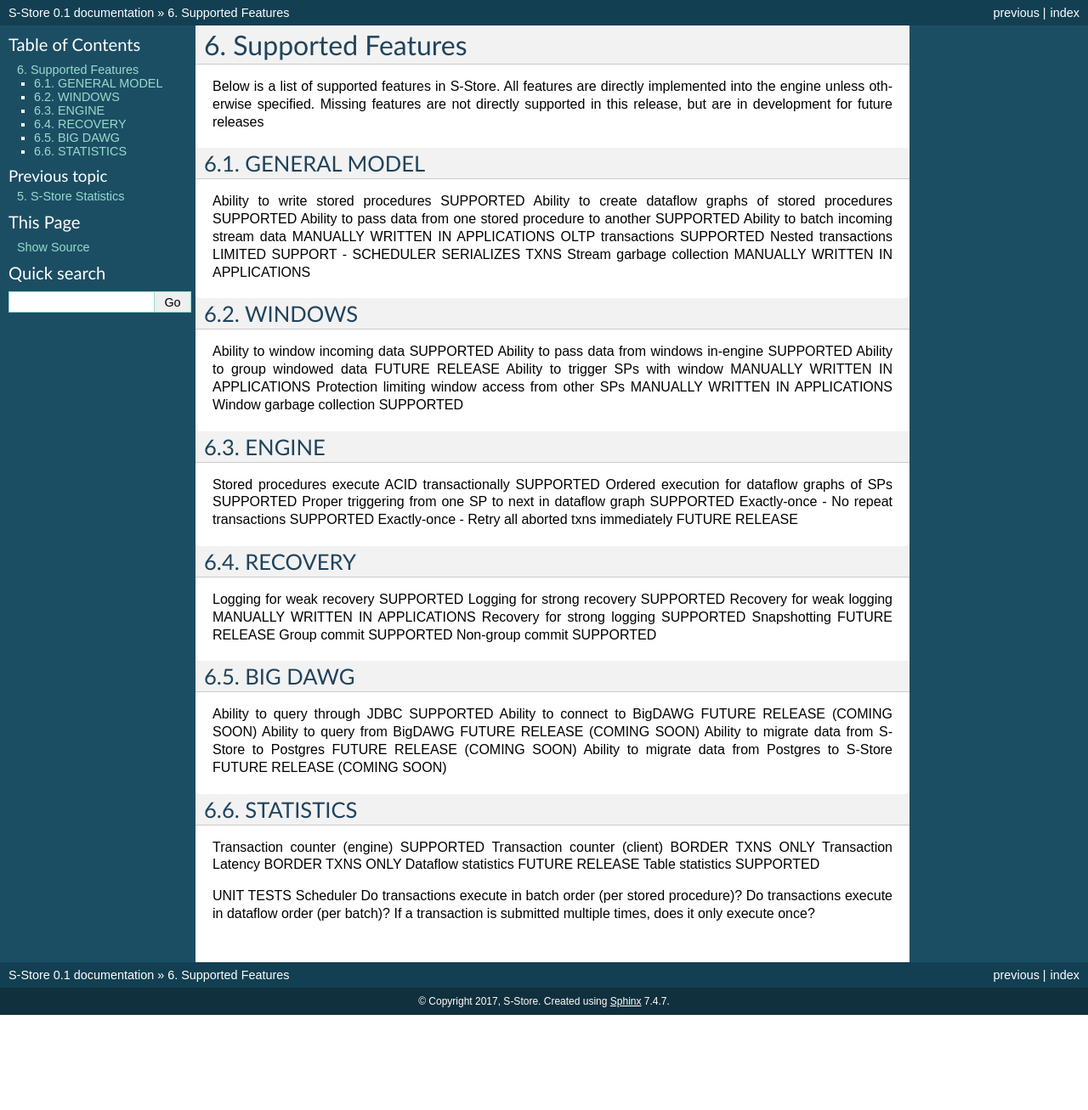
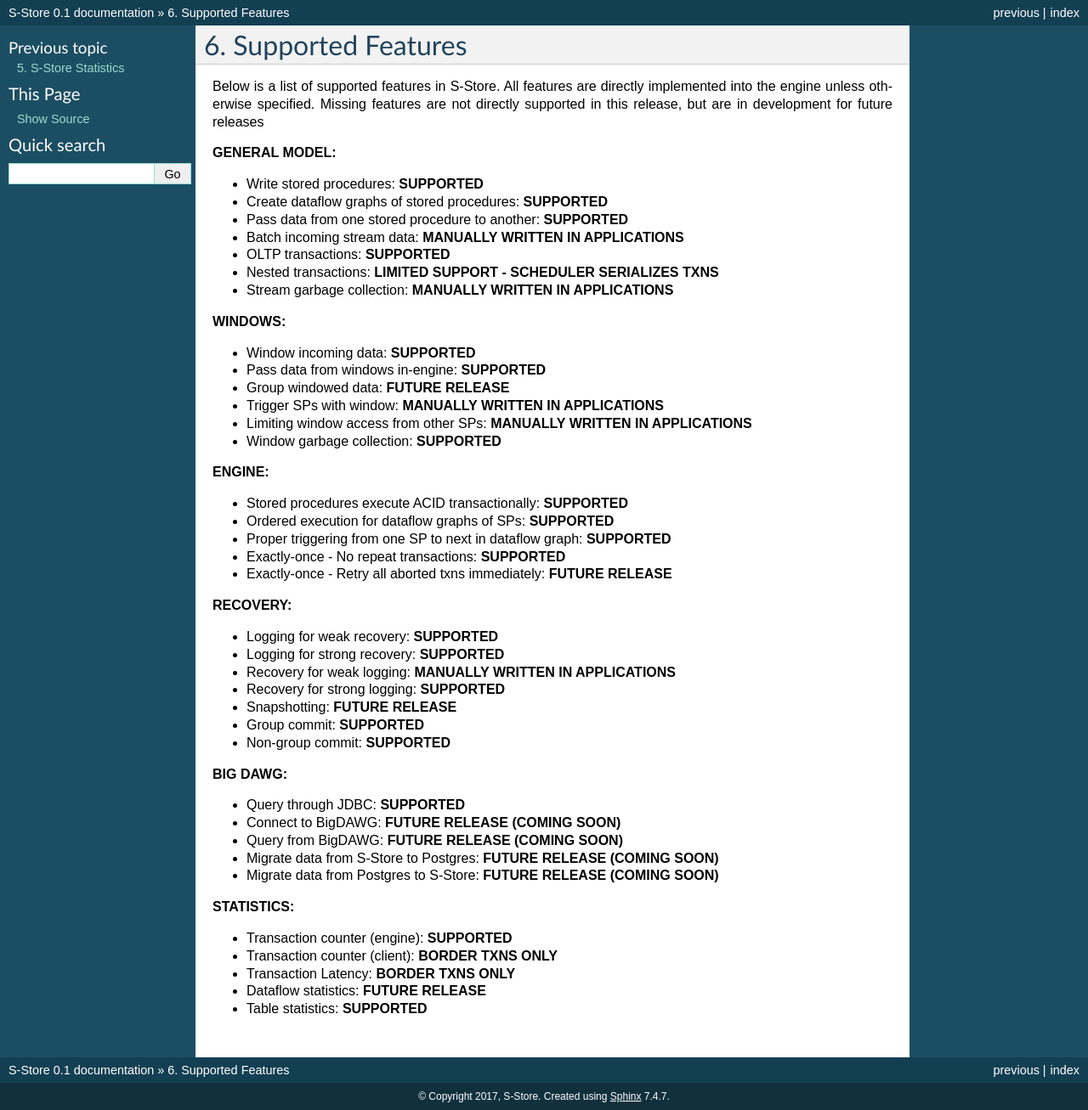
Before and after one commit to jmeehan16/sstore-doc, a Sphinx documentation site: the page built from source/features.rst, in a window 1280 px wide. Shown: the whole page at 85% size. Built offline with Sphinx 7.4.7, drawn with Linux system fonts in a browser that asks for light colours; pages that are not in the unit, such as notebooks, are missing from menus; before the commit the page ends 1195 px from its top, so only the background shows below that.

Commit message:
added features section

```diff
--- a/source/features.rst
+++ b/source/features.rst
@@ -6,62 +6,55 @@ Supported Features
 
 Below is a list of supported features in S-Store.  All features are directly implemented into the engine unless otherwise specified.  Missing features are not directly supported in this release, but are in development for future releases
 
-GENERAL MODEL
--------------
+**GENERAL MODEL:**
 
-Ability to write stored procedures							SUPPORTED
-Ability to create dataflow graphs of stored procedures		SUPPORTED
-Ability to pass data from one stored procedure to another	SUPPORTED
-Ability to batch incoming stream data						MANUALLY WRITTEN IN APPLICATIONS
-OLTP transactions											SUPPORTED
-Nested transactions											LIMITED SUPPORT - SCHEDULER SERIALIZES TXNS
-Stream garbage collection									MANUALLY WRITTEN IN APPLICATIONS
+- Write stored procedures: **SUPPORTED**
+- Create dataflow graphs of stored procedures: **SUPPORTED**
+- Pass data from one stored procedure to another: **SUPPORTED**
+- Batch incoming stream data: **MANUALLY WRITTEN IN APPLICATIONS**
+- OLTP transactions: **SUPPORTED**
+- Nested transactions: **LIMITED SUPPORT - SCHEDULER SERIALIZES TXNS**
+- Stream garbage collection: **MANUALLY WRITTEN IN APPLICATIONS**
 
-WINDOWS
--------
-Ability to window incoming data								SUPPORTED
-Ability to pass data from windows in-engine					SUPPORTED
-Ability to group windowed data								FUTURE RELEASE
-Ability to trigger SPs with window							MANUALLY WRITTEN IN APPLICATIONS
-Protection limiting window access from other SPs			MANUALLY WRITTEN IN APPLICATIONS
-Window garbage collection									SUPPORTED
+**WINDOWS:**
 
-ENGINE
-------
-Stored procedures execute ACID transactionally				SUPPORTED
-Ordered execution for dataflow graphs of SPs				SUPPORTED
-Proper triggering from one SP to next in dataflow graph		SUPPORTED
-Exactly-once - No repeat transactions						SUPPORTED
-Exactly-once - Retry all aborted txns immediately			FUTURE RELEASE
+- Window incoming data: **SUPPORTED**
+- Pass data from windows in-engine: **SUPPORTED**
+- Group windowed data: **FUTURE RELEASE**
+- Trigger SPs with window: **MANUALLY WRITTEN IN APPLICATIONS**
+- Limiting window access from other SPs: **MANUALLY WRITTEN IN APPLICATIONS**
+- Window garbage collection: **SUPPORTED**
 
-RECOVERY
---------
-Logging for weak recovery									SUPPORTED
-Logging for strong recovery									SUPPORTED
-Recovery for weak logging									MANUALLY WRITTEN IN APPLICATIONS
-Recovery for strong logging									SUPPORTED
-Snapshotting												FUTURE RELEASE
-Group commit												SUPPORTED
-Non-group commit											SUPPORTED
+**ENGINE:**
 
-BIG DAWG
---------
-Ability to query through JDBC								SUPPORTED
-Ability to connect to BigDAWG								FUTURE RELEASE (COMING SOON)
-Ability to query from BigDAWG								FUTURE RELEASE (COMING SOON)
-Ability to migrate data from S-Store to Postgres			FUTURE RELEASE (COMING SOON)
-Ability to migrate data from Postgres to S-Store			FUTURE RELEASE (COMING SOON)
+- Stored procedures execute ACID transactionally: **SUPPORTED**
+- Ordered execution for dataflow graphs of SPs: **SUPPORTED**
+- Proper triggering from one SP to next in dataflow graph: **SUPPORTED**
+- Exactly-once - No repeat transactions: **SUPPORTED**
+- Exactly-once - Retry all aborted txns immediately: **FUTURE RELEASE**
 
-STATISTICS
-----------
-Transaction counter (engine)								SUPPORTED
-Transaction counter (client)								BORDER TXNS ONLY
-Transaction Latency											BORDER TXNS ONLY
-Dataflow statistics											FUTURE RELEASE
-Table statistics											SUPPORTED
+**RECOVERY:**
 
-UNIT TESTS
-Scheduler
-Do transactions execute in batch order (per stored procedure)?
-Do transactions execute in dataflow order (per batch)?
-If a transaction is submitted multiple times, does it only execute once?
+- Logging for weak recovery: **SUPPORTED**
+- Logging for strong recovery: **SUPPORTED**
+- Recovery for weak logging: **MANUALLY WRITTEN IN APPLICATIONS**
+- Recovery for strong logging: **SUPPORTED**
+- Snapshotting: **FUTURE RELEASE**
+- Group commit: **SUPPORTED**
+- Non-group commit: **SUPPORTED**
+
+**BIG DAWG:**
+
+- Query through JDBC: **SUPPORTED**
+- Connect to BigDAWG: **FUTURE RELEASE (COMING SOON)**
+- Query from BigDAWG: **FUTURE RELEASE (COMING SOON)**
+- Migrate data from S-Store to Postgres: **FUTURE RELEASE (COMING SOON)**
+- Migrate data from Postgres to S-Store: **FUTURE RELEASE (COMING SOON)**
+
+**STATISTICS:**
+
+- Transaction counter (engine): **SUPPORTED**
+- Transaction counter (client): **BORDER TXNS ONLY**
+- Transaction Latency: **BORDER TXNS ONLY**
+- Dataflow statistics: **FUTURE RELEASE**
+- Table statistics: **SUPPORTED**
```
